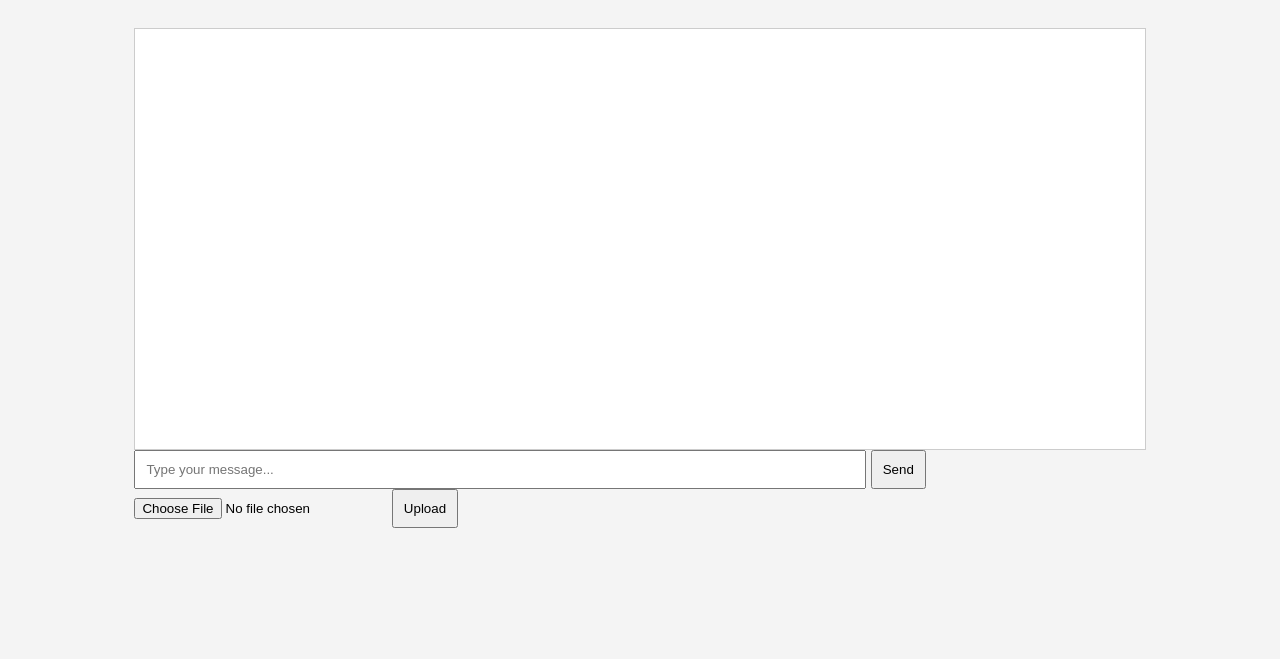
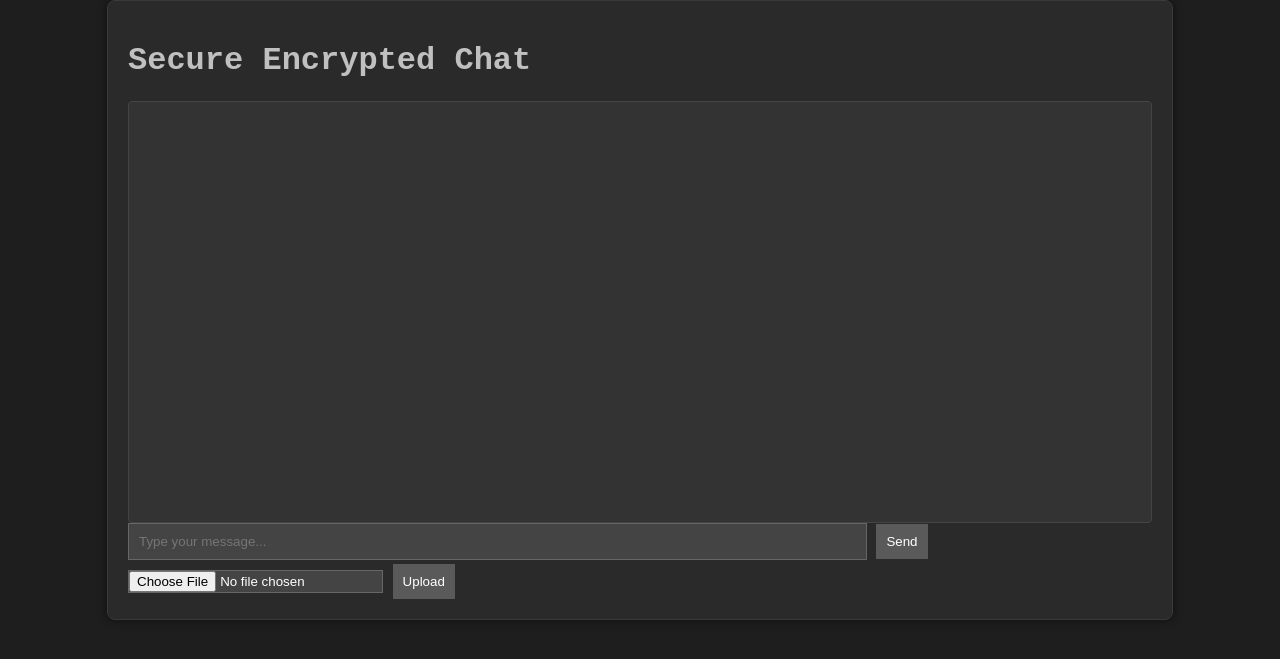
Before and after one commit to SleepTheGod/secure_chat, a Flask app: page /chat in a window 1280 px wide. Shown: the top 659 px of the page. Run offline with Flask 2, Linux system fonts and the light colour scheme; the visitor is signed in with stand-in values (Sample User, id 1); some libraries are stand-ins or nearby versions.

Commit message:
Update chat.html

```diff
--- a/templates/chat.html
+++ b/templates/chat.html
@@ -3,40 +3,68 @@
 <head>
     <meta charset="UTF-8">
     <meta name="viewport" content="width=device-width, initial-scale=1.0">
-    <title>Encrypted Chat Application</title>
-    <style>body {
-    font-family: Arial, sans-serif;
-    background-color: #f4f4f4;
+    <title>CryptChat</title>
+    <style>
+        body {
+            font-family: 'Courier New', Courier, monospace;
+            background-color: #1e1e1e;
+            color: #c0c0c0;
+            margin: 0;
+            padding: 0;
         }
 
         .container {
             width: 80%;
             margin: 0 auto;
             padding: 20px;
+            border: 1px solid #3a3a3a;
+            border-radius: 8px;
+            background-color: #2a2a2a;
+            box-shadow: 0 0 10px rgba(0, 0, 0, 0.5);
         }
 
         .chat-box {
-    border: 1px solid #ccc;
+            border: 1px solid #444;
             height: 400px;
             overflow-y: scroll;
             padding: 10px;
-    background-color: #fff;
+            background-color: #333;
+            border-radius: 4px;
         }
 
         #message-input {
             width: 70%;
             padding: 10px;
+            background-color: #444;
+            border: 1px solid #666;
+            color: #fff;
         }
 
         button {
             padding: 10px;
-}</style>
+            background-color: #5a5a5a;
+            border: none;
+            color: #fff;
+            cursor: pointer;
+            transition: background-color 0.3s;
+        }
+
+        button:hover {
+            background-color: #777;
+        }
+
+        input[type="file"] {
+            background-color: #444;
+            color: #fff;
+            border: 1px solid #666;
+            margin-top: 10px;
+        }
+    </style>
 </head>
 <body>
     <div class="container">
-        <div class="chat-box">
-            <div id="messages"></div>
-        </div>
+        <h1>Secure Encrypted Chat</h1>
+        <div class="chat-box" id="messages"></div>
         <input id="message-input" type="text" placeholder="Type your message..." />
         <button id="send-button">Send</button>
         <input type="file" id="file-input" />
@@ -44,7 +72,8 @@ button {
     </div>
 
     <script src="https://cdnjs.cloudflare.com/ajax/libs/socket.io/4.0.1/socket.io.js"></script>
-    <script>const socket = io.connect('http://localhost:5000');
+    <script>
+        const socket = io.connect('http://localhost:5000');
 
         document.getElementById('send-button').onclick = function () {
             const messageInput = document.getElementById('message-input');
@@ -53,6 +82,7 @@ document.getElementById('send-button').onclick = function () {
             // Encrypt the message
             const encryptedMessage = encryptMessage(message);
 
+            // Send the encrypted message to the server
             socket.emit('message', { message: encryptedMessage });
 
             messageInput.value = '';
@@ -76,7 +106,7 @@ document.getElementById('upload-button').onclick = function () {
 
         socket.on('message', function (data) {
             const messagesDiv = document.getElementById('messages');
-    messagesDiv.innerHTML += '<div>' + data.message + '</div>';
+            messagesDiv.innerHTML += '<div>' + decryptMessage(data.message) + '</div>';
         });
 
         socket.on('file_uploaded', function (data) {
@@ -84,12 +114,17 @@ socket.on('file_uploaded', function (data) {
             messagesDiv.innerHTML += '<div>File uploaded: ' + data.filename + '</div>';
         });
 
-// Encrypt message (dummy function for demonstration, implement proper encryption)
+        // Encrypt message (implement proper encryption)
         function encryptMessage(message) {
             return btoa(message); // Base64 encoding as a placeholder
         }
 
-// Encrypt file (dummy function for demonstration, implement proper encryption)
+        // Decrypt message (implement proper decryption)
+        function decryptMessage(encryptedMessage) {
+            return atob(encryptedMessage); // Base64 decoding as a placeholder
+        }
+
+        // Encrypt file (implement proper encryption)
         function encryptFile(fileData) {
             return btoa(fileData); // Base64 encoding as a placeholder
         }
```
Lines whose indentation alone changed are shown as unchanged.
